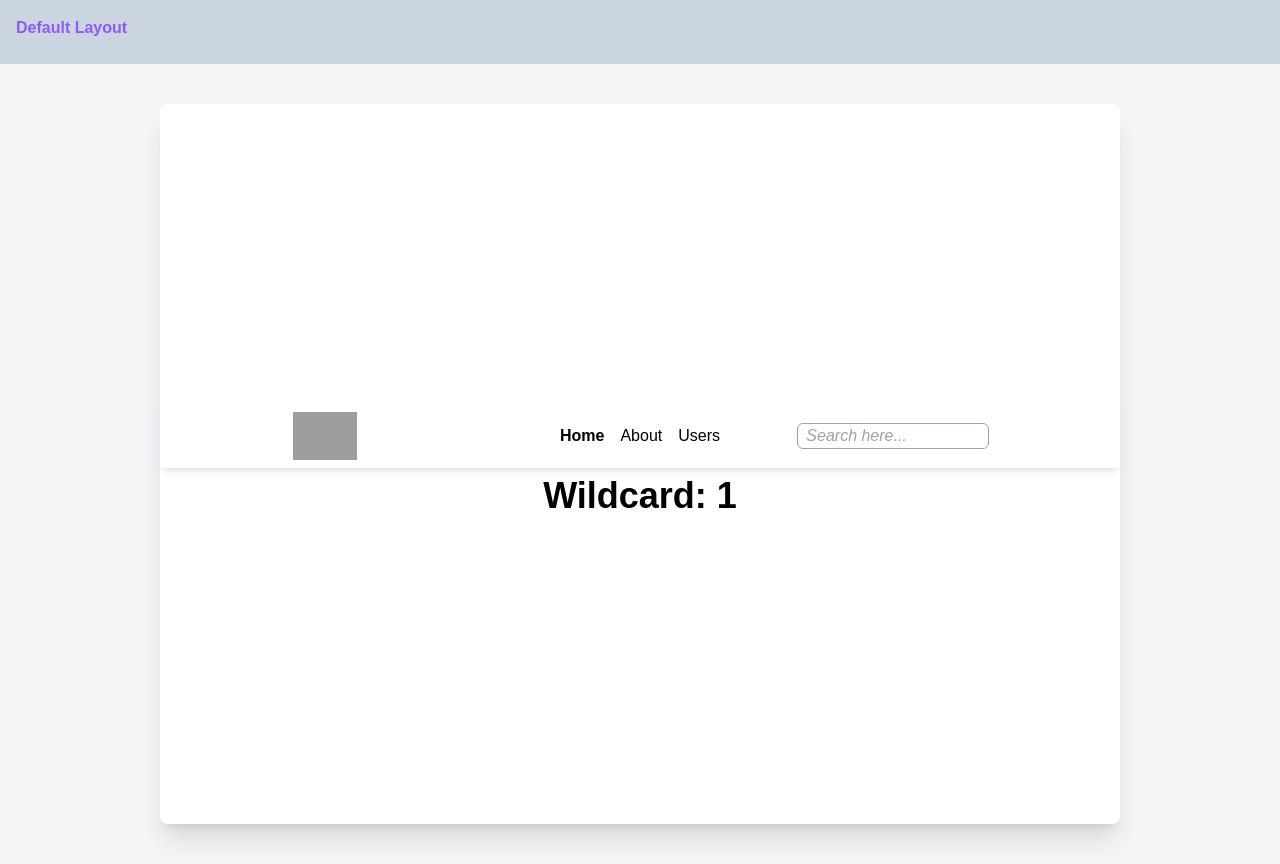
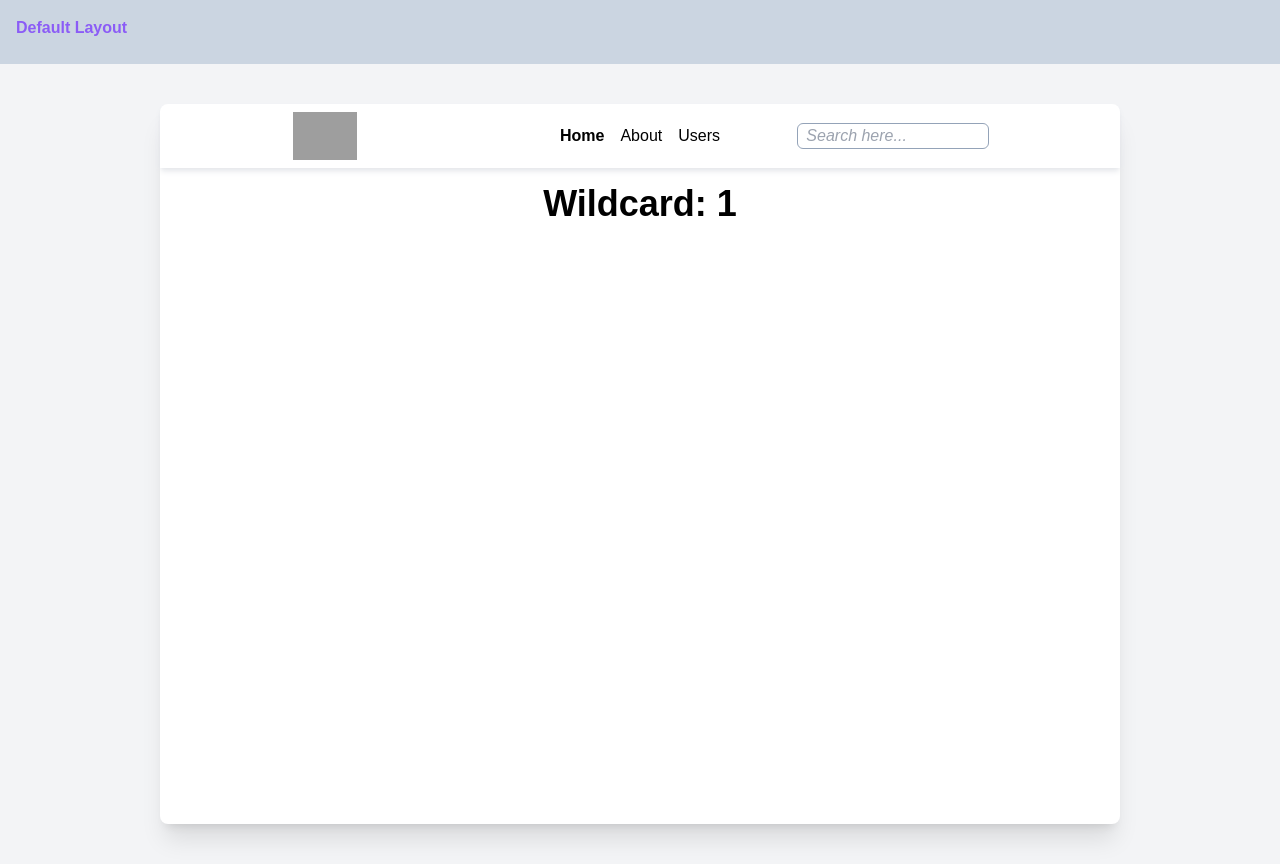
Before and after one commit to Ruma303/nuxt-start, a Nuxt app: page /users/1 in a window 1280 px wide. Built offline with nearby package versions, Linux system fonts and the light colour scheme; grey boxes are pictures that could not be loaded.

Commit message:
wildcard ok

```diff
--- a/pages/users/[id].vue
+++ b/pages/users/[id].vue
@@ -1,16 +1,26 @@
+<!-- <script setup>
+const route = useRouter();
+const id = route.params.id;
+// console.log(route.params.id);
+const nuxt = useNuxtApp();
+// console.log(nuxt);
+</script> -->
+
 <script setup>
-    const route = useRouter();
-    // console.log(route.params.id);
-    const nuxt = useNuxtApp();
-    // console.log(nuxt);
+const route = useRoute();
+const id = ref(null);
+
+onMounted(() => {
+    id.value = route.params.id;
+});
 </script>
 
 <template>
-    <div class="mx-auto">
-        <h1 class="p-2 text-4xl font-semibold h-fit">
-            Wildcard: {{ $route.params.id }}</h1>
+    <div class="mx-auto w-full rounded-lg h-full flex flex-col gap-2">
+        <h1 class="mt-2 p-2 text-4xl font-semibold h-fit text-center">
+            Wildcard: {{ id }}
+        </h1>
     </div>
 </template>
 
-<style scoped lang="scss">
-</style>
+<style scoped lang="scss"></style>
```
